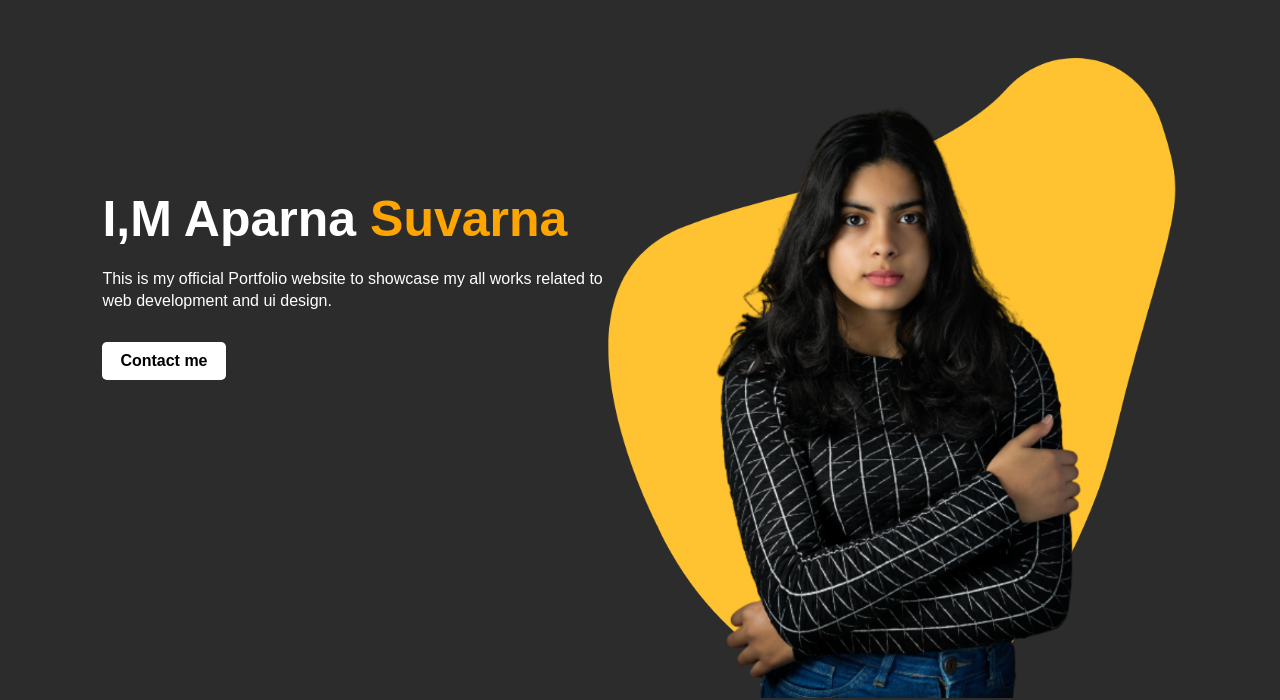
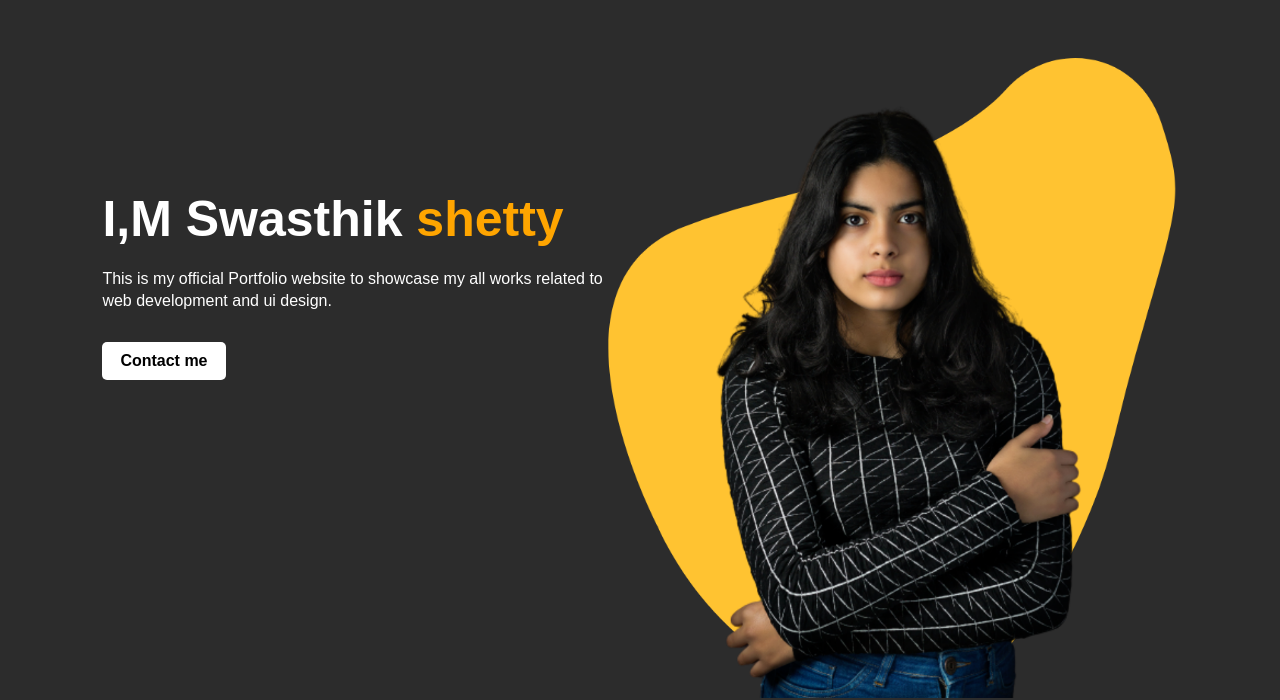
Before and after one commit to flcdemo/portfolio-cs195, a plain HTML site: page index.html in a window 1280 px wide. Shown: the part 102-802 px from the top of the page. Drawn offline with Linux system fonts and the light colour scheme.

Commit message:
added my name

```diff
--- a/index.html
+++ b/index.html
@@ -22,7 +22,7 @@
             </ul>
         </nav>
         <div class="bio">
-            <h1>I,M Aparna <span>Suvarna</span></h1>
+            <h1>I,M Swasthik <span>shetty</span></h1>
             <p>This is my official Portfolio website to showcase my all works related to <br> web development and ui design. </p>
             <a href="#contact">Contact me</a>
         </div>
```
